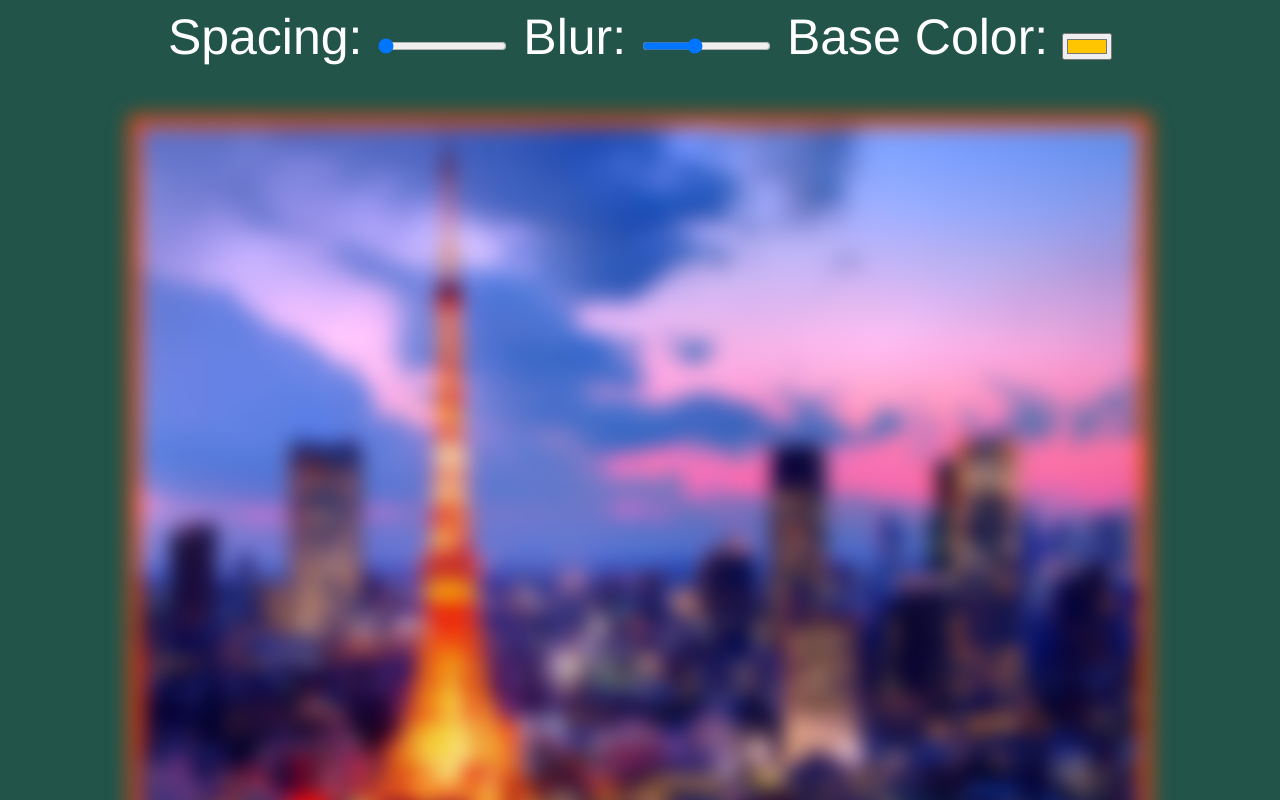
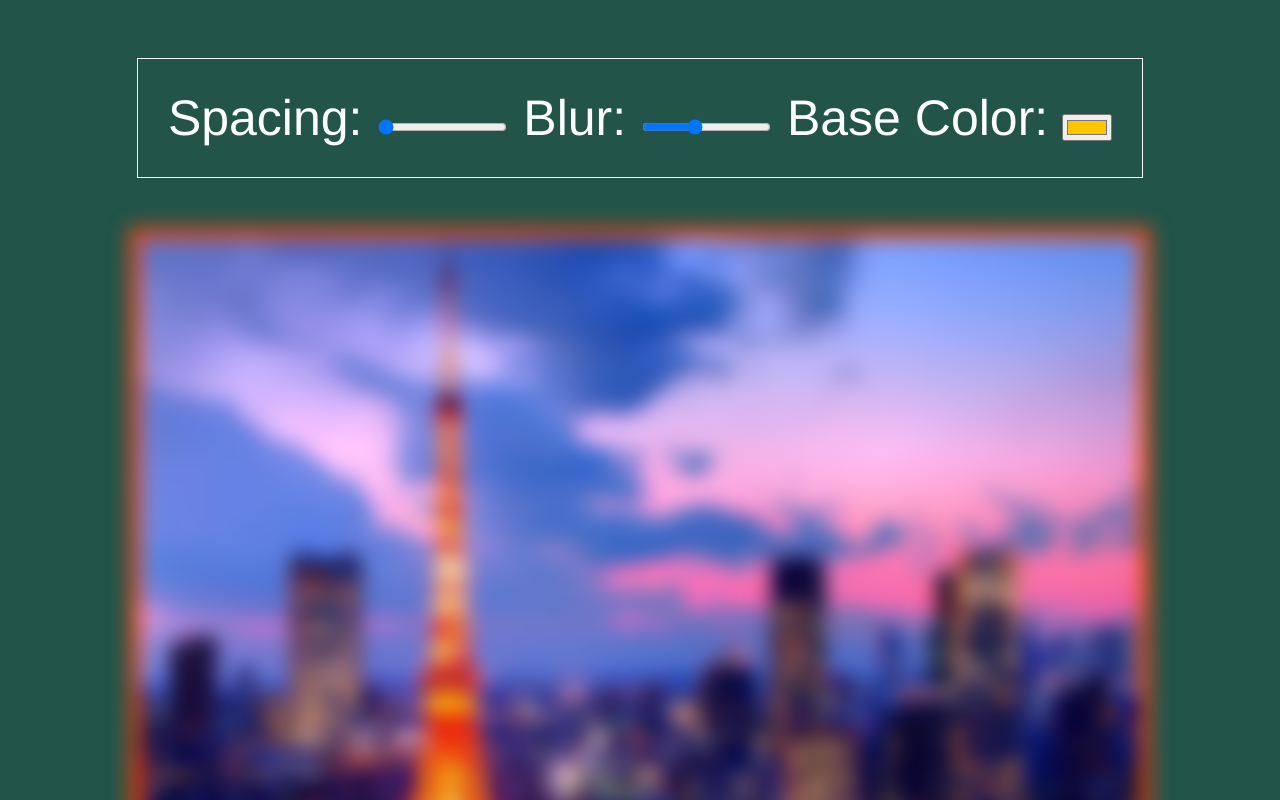
Before and after one commit to kimiando/js-image, a plain HTML site: page index.html in a window 1280 px wide. Shown: the top 800 px of the page. Drawn offline with Linux system fonts and the light colour scheme.

Commit message:
added margins and border

```diff
--- a/style.css
+++ b/style.css
@@ -24,4 +24,8 @@ body {
 
 .controls{
   margin-bottom: 50px;
+  margin-top: 50px;
+  border: 1px solid white;
+  display: inline-block;
+  padding: 30px;
 }
```
